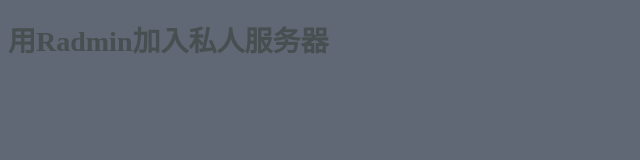
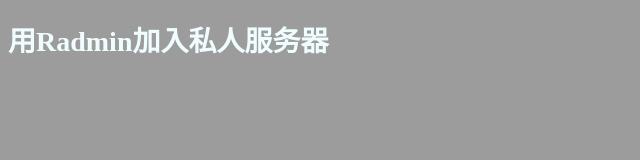
Before and after one commit to WH-WH-abc/Radmin-taught, a plain HTML site: page index.html in a window 1280 px wide. Shown: the whole page, without its empty margins (0-640 px from the left). Drawn offline with Linux system fonts and the light colour scheme.

Commit message:
Add files via upload

```diff
--- a/style.css
+++ b/style.css
@@ -1,10 +1,10 @@
 h1{
-    color: #484f50 !important;
+    color: #f0fdff !important;
     font-size: 28px;
 }
 
 body {
-    background-color: #5f6874 !important;   /*背景颜色*/
+    background-color: #9c9c9c !important;   /*背景颜色*/
 }
 
 a {
```
